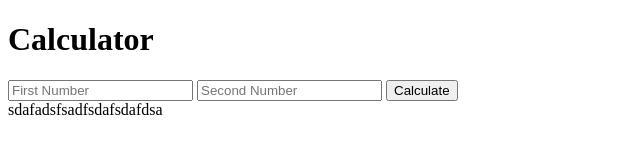
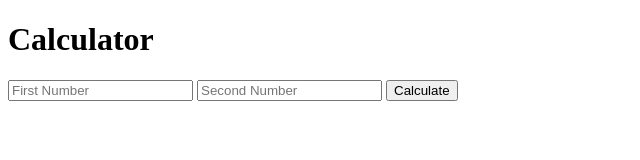
Before and after one commit to illusioninlost/express-calculator, a website: page index.html in a window 1280 px wide. Shown: the whole page, without its empty margins (0-640 px from the left). Drawn offline with Linux system fonts and the light colour scheme.

Commit message:
remove text error

```diff
--- a/index.html
+++ b/index.html
@@ -14,6 +14,6 @@
   <button type="submit" name="submit">Calculate</button>
 
   </form>
-sdafadsfsadfsdafsdafdsa
+
 </body>
 </html>
```
